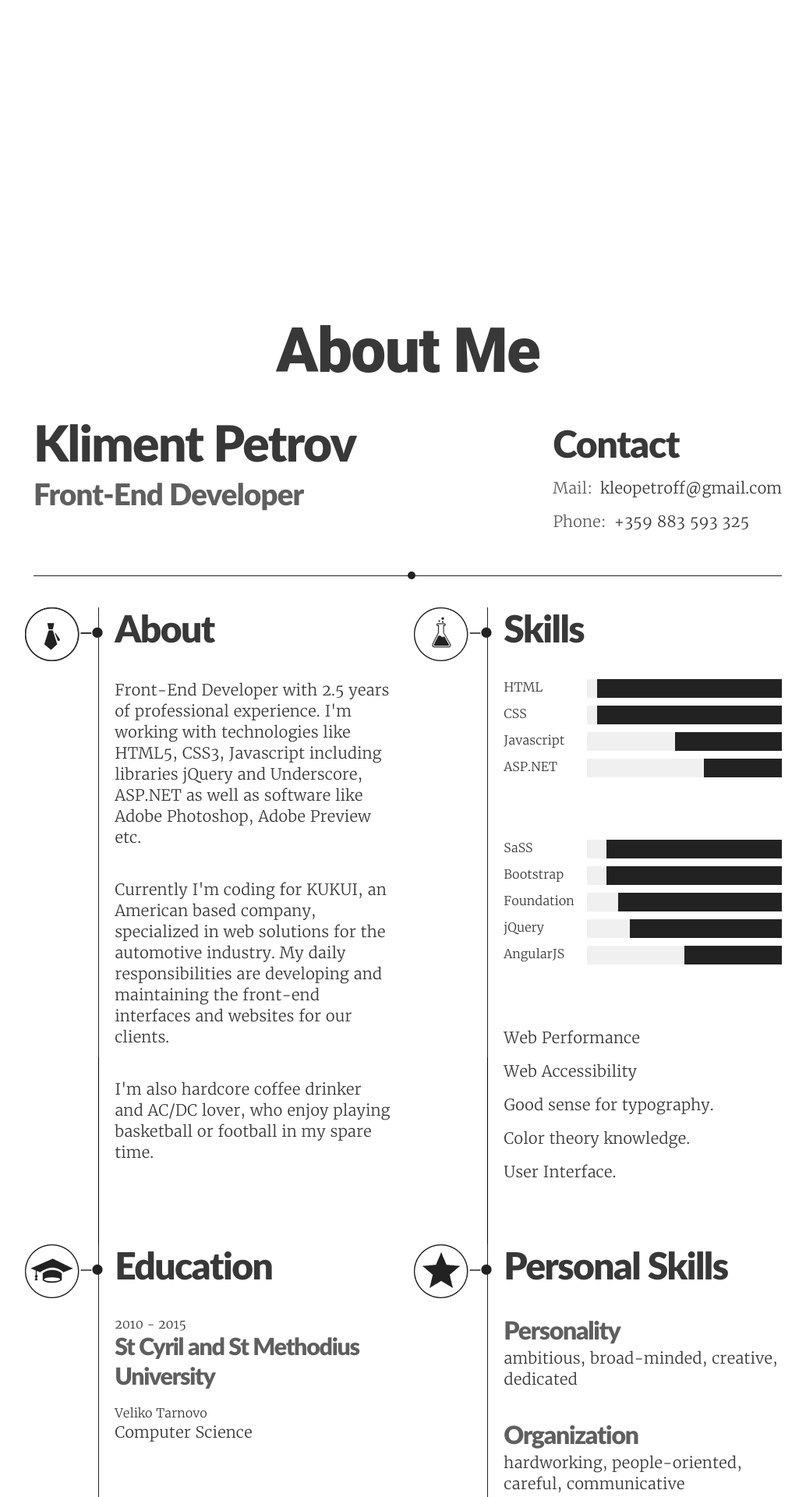
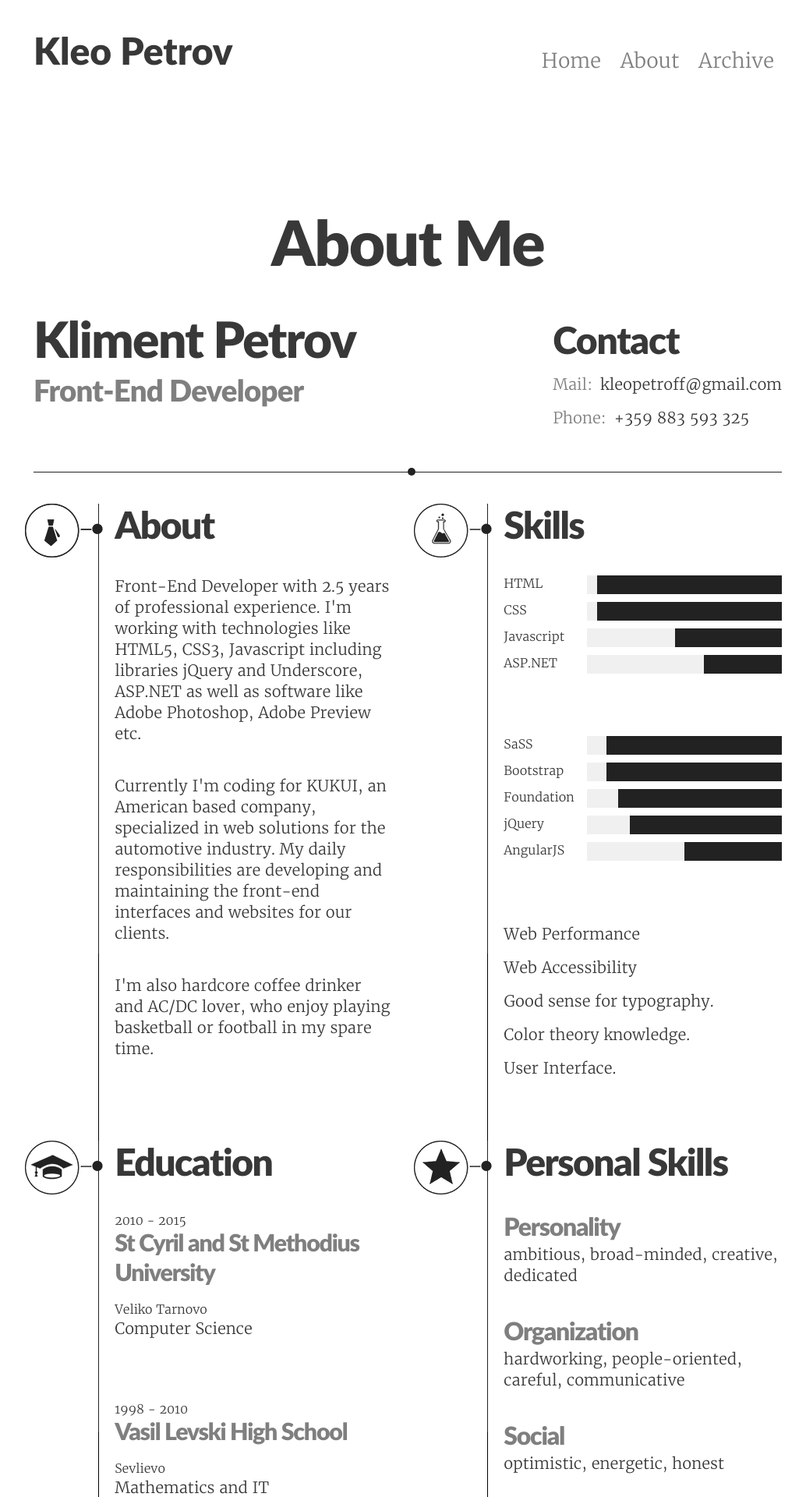
Before and after one commit to KleoPetroff/kleopetroff.github.io, a Jekyll site: the page built from about.html, in a window 1280 px wide. Shown: the top 1920 px of the page at 78% size, without its empty margins (117-1151 px from the left). Built offline with Jekyll 4.4.1, drawn with Linux system fonts in a browser that asks for light colours.

Commit message:
font fixes, color changes, header styles

```diff
--- a/assets/_scss/base/_fonts.scss
+++ b/assets/_scss/base/_fonts.scss
@@ -1,6 +1,6 @@
 
 @font-face {
-    font-family: 'Merriweather Light';
+    font-family: 'Merriweather';
     src: url('/assets/fonts/merriweather/Merriweather_Light.eot');
     src: local('?'),
          url('/assets/fonts/merriweather/Merriweather_Light.woff') format('woff'),
--- a/assets/_scss/layout/_header.scss
+++ b/assets/_scss/layout/_header.scss
@@ -1,49 +1,39 @@
 header {
     background: no-repeat center top;
-    min-height: 200px;
     padding: 36px 0;
 }
 
 .logo {
-    font: 3em/1 'Roboto Slab', Verdana, sans-serif;
-    color: #fff;
+    font-family: 'Lato';
+    font-size: 3em;
+    font-weight: 700;
+    color: $main-color;
     text-decoration: none;
     float: left;
-    margin-top: 60px;
+
+    &:hover {
+        color: $main-color;
+    }
 }
 
-.logo:hover {
-    text-shadow: 2px 1px 1px rgba(99, 47, 93, 1);
-    color: #fff;
-    -webkit-transition: all .2s ease-in;
-    -moz-transition: all .2s ease-in;
-    -o-transition: all .2s ease-in;
-    transition: all .2s ease-in;
-}
-
-nav { float: right }
+.header-navigation { float: right }
 
 .navigation {
     text-align: right;
-    padding-top: 77px;
+    margin-top: 24px;
+
+    & li {
+        display: inline-block;
+        margin: 0 10px;
+    }
+
+    & li a {
+        font-size: 1.3em;
+        color: $secondary-color;
+        text-decoration: none;
+    }
+
+    li a:hover {
+        color: $main-color;
+    }
 }
-
-.navigation li {
-    display: inline-block;
-    margin: 0 8px;
-}
-
-.navigation li a {
-    font: 1.2em/1 'Roboto Slab', Verdana, sans-serif;
-    color: #fff;
-    text-decoration: none;
-}
-
-.navigation li a:hover {
-    text-decoration: underline;
-    text-shadow: 2px 1px 1px rgba(99, 47, 93, 1);
-    -webkit-transition: all .2s ease-in;
-    -moz-transition: all .2s ease-in;
-    -o-transition: all .2s ease-in;
-    transition: all .2s ease-in;
-}
--- a/assets/_scss/pages/_posts.scss
+++ b/assets/_scss/pages/_posts.scss
@@ -1,3 +1,8 @@
+
+.heading {
+    text-align: center;
+    margin-top: 1em;
+}
 
 .posts {
     list-style: none;
@@ -44,9 +49,3 @@
     margin-top: 18px;
     font-size: .8em;
 }
-
-.heading {
-    font-family: 'Roboto Slab', 'Roboto', Verdana, sans-serif;
-    text-align: center;
-    margin-top: 1.6em;
-}
--- a/assets/_scss/utils/_variables.scss
+++ b/assets/_scss/utils/_variables.scss
@@ -1,10 +1,10 @@
 
 $main-color: #383838;
-$secondary-color: #5F5F5F;
+$secondary-color: #7f7f7f;
 
 $default-font-size: 16px;
 
-$main-font: 'Merriweather Light', Verdana, sans-serif;
+$main-font: 'Merriweather', Verdana, sans-serif;
 $main-font-weight: 300;
 $main-heading-font: 'Lato', Verdana, sans-serif;
 
```
Also changed, not shown: assets/css/styles.css.
